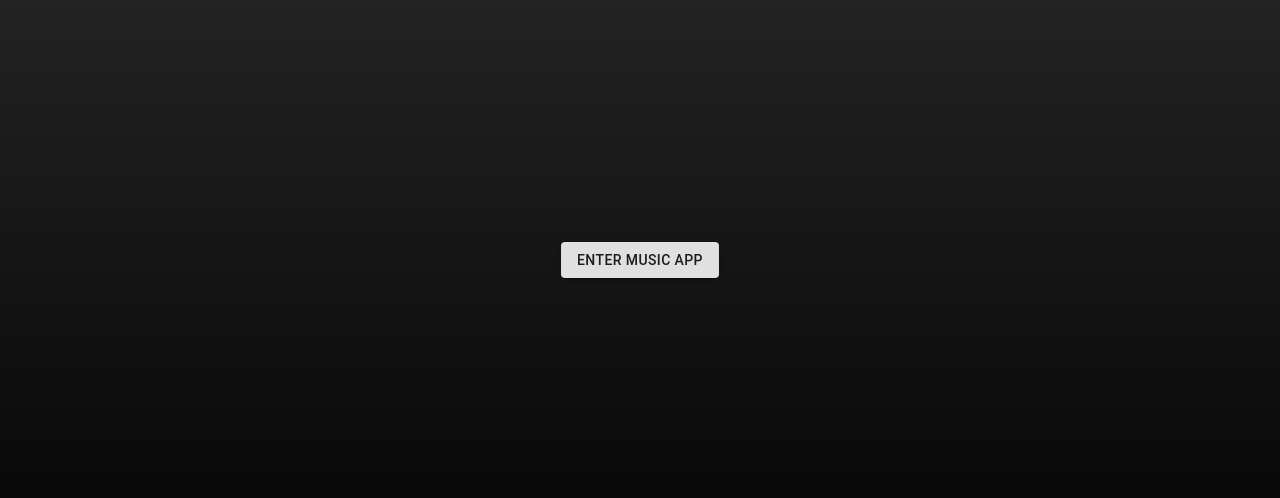
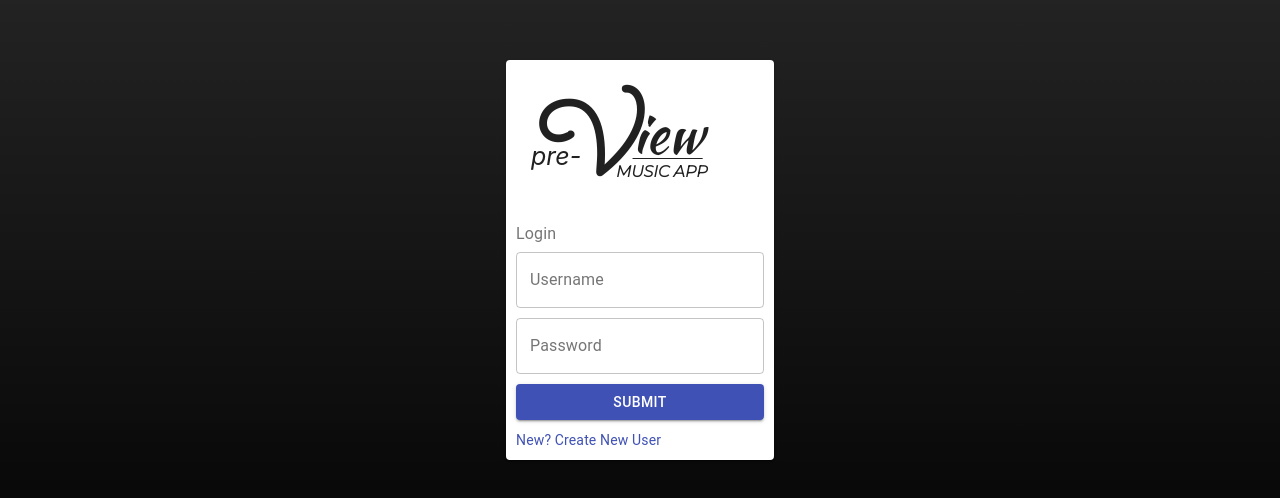
Before and after one commit to JMantis0/MusicApp, a React (Create React App) app in the folder client/: page / in a window 1280 px wide. Shown: the part 140-638 px from the top of the page. Built offline with nearby package versions, Linux system fonts and the light colour scheme.

Commit message:
MusicApp.tsx alter layout and appearance

```diff
--- a/client/src/MusicApp.tsx
+++ b/client/src/MusicApp.tsx
@@ -13,9 +13,9 @@ function MusicApp() {
       <Router>
         <Switch>
           <Route exact path="/">
-            <Landing />
+           <Login />
           </Route>
-          <Route exact path="/login">
+          <Route exact path={"/login"}>
             <Login />
           </Route>
           <Route exact path="/user_home">
```
